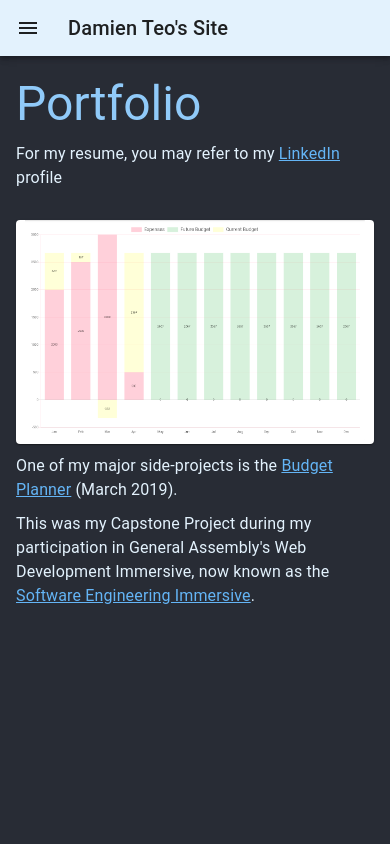
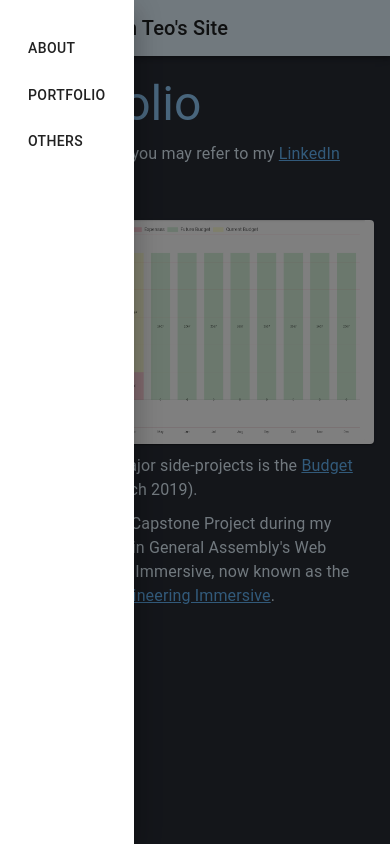
Before and after one commit to damienteo/my-app, a Next.js app: page /portfolio in a window 390 px wide. Both pictures are taken after a click on the button "menu". Built offline with nearby package versions, Linux system fonts and the light colour scheme.

Commit message:
Add Drawer

```diff
--- /dev/null
+++ b/components/constants.js
@@ -0,0 +1,5 @@
+export const navLinks = [
+  { url: 'about', text: 'about' },
+  { url: 'portfolio', text: 'portfolio' },
+  { url: 'others', text: 'others' },
+]
--- a/components/layout/layout.jsx
+++ b/components/layout/layout.jsx
@@ -1,10 +1,13 @@
-import React from "react";
-import Head from "next/head";
-import { createMuiTheme } from "@material-ui/core/styles";
-import { ThemeProvider } from "@material-ui/styles";
-import { teal, blue } from "@material-ui/core/colors/";
-import Container from "@material-ui/core/Container";
-import NavBar from "./navbar";
+import React, { useState } from 'react'
+import Head from 'next/head'
+import { createMuiTheme } from '@material-ui/core/styles'
+import { ThemeProvider } from '@material-ui/styles'
+import { makeStyles } from '@material-ui/core/styles'
+import { blue } from '@material-ui/core/colors/'
+import { Container, Drawer } from '@material-ui/core'
+import NavBar from './navbar'
+import { renderButton } from '../common/buttonLink'
+import { navLinks } from '../constants'
 
 const theme = createMuiTheme({
   palette: {
@@ -15,16 +18,34 @@ const theme = createMuiTheme({
       main: blue[800],
     },
   },
-});
+})
+
+const useStyles = makeStyles((theme) => ({
+  drawer: {
+    padding: 20,
+    '& a': {
+      display: 'block',
+      margin: '10px 0',
+    },
+  },
+}))
 
 const Layout = ({ children }) => {
+  const classes = useStyles()
+  const [isDrawerOpen, setDrawerOpen] = useState(false)
+
   return (
     <ThemeProvider theme={theme}>
       <Head>
         <title>Damien Teo</title>
       </Head>
-      <NavBar />
+      <NavBar setDrawerOpen={setDrawerOpen} />
       <Container maxWidth="lg">{children}</Container>
+      <Drawer open={isDrawerOpen} onClose={() => setDrawerOpen(false)}>
+        <div className={classes.drawer}>
+          {navLinks.map(({ url, text }) => renderButton(url, text))}
+        </div>
+      </Drawer>
       <style jsx global>{`
         body {
           margin: 0;
@@ -33,7 +54,7 @@ const Layout = ({ children }) => {
         }
       `}</style>
     </ThemeProvider>
-  );
-};
+  )
+}
 
-export default Layout;
+export default Layout
--- a/components/layout/navbar.jsx
+++ b/components/layout/navbar.jsx
@@ -1,14 +1,15 @@
-import React from "react";
-import { makeStyles } from "@material-ui/core/styles";
+import React from 'react'
+import { makeStyles } from '@material-ui/core/styles'
 import {
   AppBar,
   Toolbar,
   Typography,
   Hidden,
   IconButton,
-} from "@material-ui/core";
-import MenuIcon from "@material-ui/icons/Menu";
-import { renderButton } from "../common/buttonLink";
+} from '@material-ui/core'
+import MenuIcon from '@material-ui/icons/Menu'
+import { renderButton } from '../common/buttonLink'
+import { navLinks } from '../constants'
 
 const useStyles = makeStyles((theme) => ({
   root: {
@@ -20,23 +21,10 @@ const useStyles = makeStyles((theme) => ({
   titleWrapper: {
     flexGrow: 1,
   },
-  // title: {
-  //   display: "inline",
-  //   padding: "5px 15px",
-  //   borderRadius: 5,
-  //   color: "#ffffff",
-  //   background: "#282c35",
-  // },
-}));
+}))
 
-const navLinks = [
-  { url: "about", text: "about" },
-  { url: "portfolio", text: "portfolio" },
-  { url: "others", text: "others" },
-];
-
-export default function NavBar() {
-  const classes = useStyles();
+export default function NavBar(props) {
+  const classes = useStyles()
 
   return (
     <div className={classes.root}>
@@ -48,6 +36,7 @@ export default function NavBar() {
               className={classes.menuButton}
               color="inherit"
               aria-label="menu"
+              onClick={props.setDrawerOpen}
             >
               <MenuIcon />
             </IconButton>
@@ -61,5 +50,5 @@ export default function NavBar() {
         </Toolbar>
       </AppBar>
     </div>
-  );
+  )
 }
--- a/components/views/portfolio.jsx
+++ b/components/views/portfolio.jsx
@@ -1,33 +1,33 @@
-import React from "react";
-import { makeStyles } from "@material-ui/core/styles";
-import { Paper, Grid } from "@material-ui/core/";
-import { blue } from "@material-ui/core/colors/";
-import Layout from "../layout/layout";
-import Header from "../common/header";
-import Paragraph from "../common/paragraph";
-import ExternalLink from "../common/externalLink";
+import React from 'react'
+import { makeStyles } from '@material-ui/core/styles'
+import { Paper, Grid } from '@material-ui/core/'
+import { blue } from '@material-ui/core/colors/'
+import Layout from '../layout/layout'
+import Header from '../common/header'
+import Paragraph from '../common/paragraph'
+import ExternalLink from '../common/externalLink'
 
 const useStyles = makeStyles((theme) => ({
   image: {
-    width: "95%",
-    objectFit: "cover",
+    width: '95%',
+    objectFit: 'cover',
   },
   imageWrapper: {
-    textAlign: "center",
+    textAlign: 'center',
   },
   sectionWrapper: {
-    margin: "30px 0",
+    margin: '30px 0',
   },
   textWrapper: {
     paddingLeft: 20,
-    [theme.breakpoints.down("sm")]: {
+    [theme.breakpoints.down('xm')]: {
       paddingLeft: 0,
     },
   },
-}));
+}))
 
 const PortfolioPage = () => {
-  const classes = useStyles();
+  const classes = useStyles()
 
   return (
     <>
@@ -35,11 +35,11 @@ const PortfolioPage = () => {
         <main>
           <Header text="Portfolio" />
           <Paragraph>
-            For my resume, you may refer to my{" "}
+            For my resume, you may refer to my{' '}
             <ExternalLink
               url="https://www.linkedin.com/in/damien-teo/"
               label="LinkedIn"
-            />{" "}
+            />{' '}
             profile
           </Paragraph>
           <Grid container className={classes.sectionWrapper}>
@@ -54,16 +54,16 @@ const PortfolioPage = () => {
             </Grid>
             <Grid item sm={6} className={classes.textWrapper}>
               <Paragraph>
-                One of my major side-projects is the{" "}
+                One of my major side-projects is the{' '}
                 <ExternalLink
                   url="https://my-budget-planner.herokuapp.com/"
                   label="Budget Planner"
-                />{" "}
+                />{' '}
                 (March 2019).
               </Paragraph>
               <Paragraph>
                 This was my Capstone Project during my participation in General
-                Assembly's Web Development Immersive, now known as the{" "}
+                Assembly's Web Development Immersive, now known as the{' '}
                 <ExternalLink
                   url="https://generalassemb.ly/education/software-engineering-immersive/singapore"
                   label="Software Engineering
@@ -76,7 +76,7 @@ const PortfolioPage = () => {
         </main>
       </Layout>
     </>
-  );
-};
+  )
+}
 
-export default PortfolioPage;
+export default PortfolioPage
```
